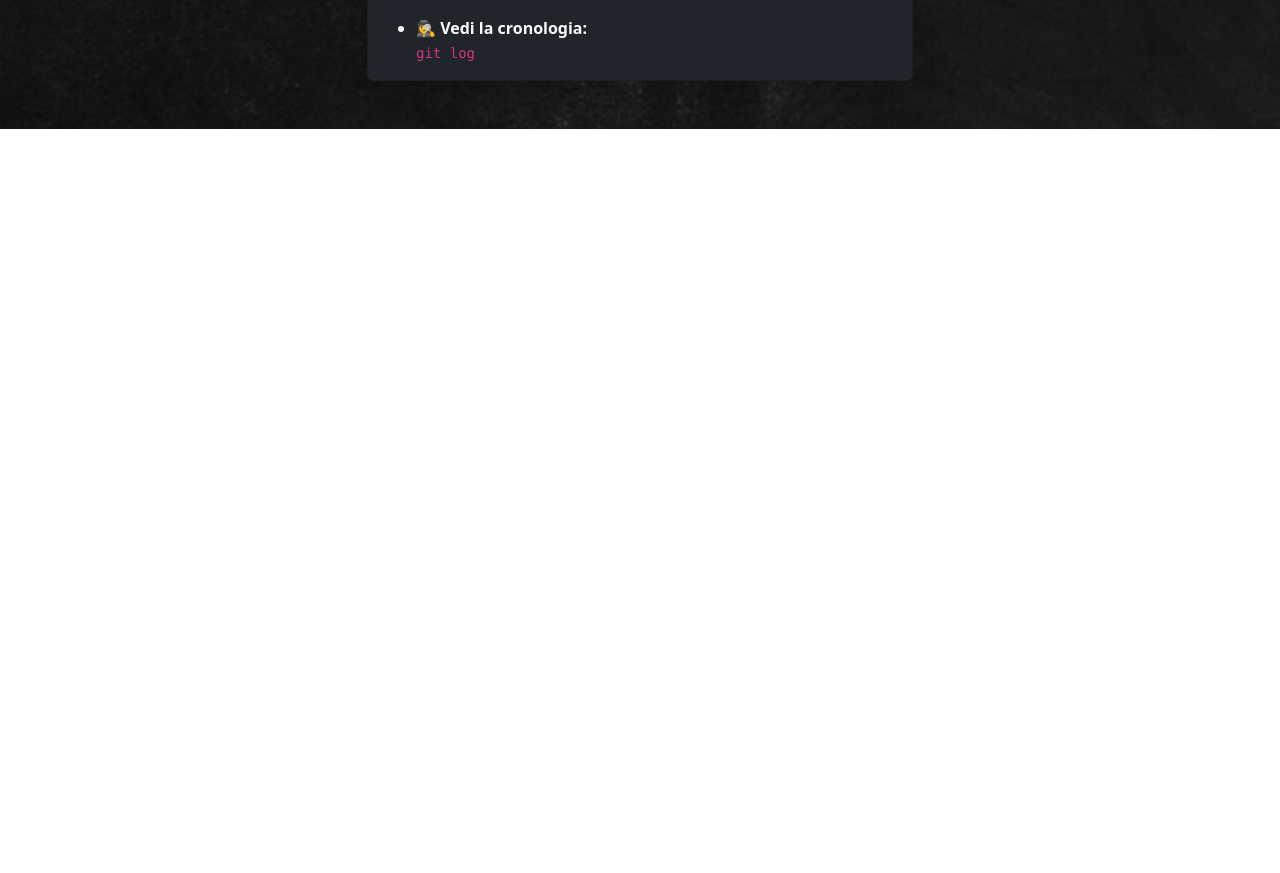
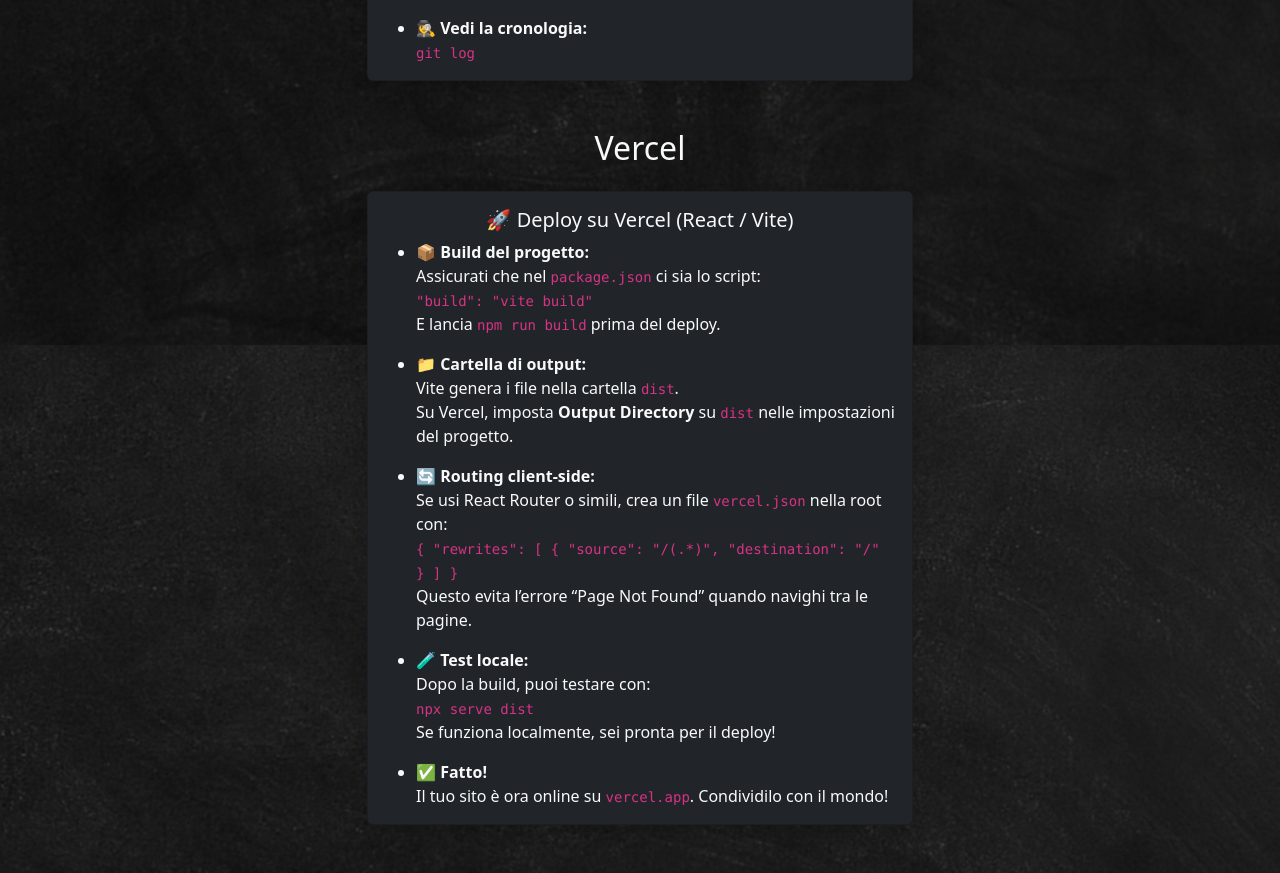
Before and after one commit to 11292-stella/DevGuide, a React (Vite) app: page /creazione in a window 1280 px wide. Shown: the part 3560-4433 px from the top of the page. Before the commit the page ends 3689 px from the top, so only its background shows below. Built offline with nearby package versions, Linux system fonts and the light colour scheme.

Commit message:
Primo commit

```diff
--- a/src/components/Creazione.jsx
+++ b/src/components/Creazione.jsx
@@ -295,6 +295,66 @@
                   </ul>
                 </Card.Body>
               </Card>
+              <h2 className="mt-5">Vercel</h2>
+              <Card bg="dark" text="light" className="mt-4 shadow">
+                <Card.Body>
+                  <Card.Title className="text-center">
+                    🚀 Deploy su Vercel (React / Vite)
+                  </Card.Title>
+                  <ul className="text-start mb-0">
+                    <li>
+                      <strong>📦 Build del progetto:</strong>
+                      <br />
+                      Assicurati che nel <code>package.json</code> ci sia lo
+                      script:
+                      <br />
+                      <code>"build": "vite build"</code>
+                      <br />E lancia <code>npm run build</code> prima del
+                      deploy.
+                    </li>
+                    <li className="mt-3">
+                      <strong>📁 Cartella di output:</strong>
+                      <br />
+                      Vite genera i file nella cartella <code>dist</code>.
+                      <br />
+                      Su Vercel, imposta <strong>
+                        Output Directory
+                      </strong> su <code>dist</code> nelle impostazioni del
+                      progetto.
+                    </li>
+                    <li className="mt-3">
+                      <strong>🔄 Routing client-side:</strong>
+                      <br />
+                      Se usi React Router o simili, crea un file{" "}
+                      <code>vercel.json</code> nella root con:
+                      <br />
+                      <code>{`{
+  "rewrites": [
+    { "source": "/(.*)", "destination": "/" }
+  ]
+}`}</code>
+                      <br />
+                      Questo evita l’errore “Page Not Found” quando navighi tra
+                      le pagine.
+                    </li>
+                    <li className="mt-3">
+                      <strong>🧪 Test locale:</strong>
+                      <br />
+                      Dopo la build, puoi testare con:
+                      <br />
+                      <code>npx serve dist</code>
+                      <br />
+                      Se funziona localmente, sei pronta per il deploy!
+                    </li>
+                    <li className="mt-3">
+                      <strong>✅ Fatto!</strong>
+                      <br />
+                      Il tuo sito è ora online su <code>vercel.app</code>.
+                      Condividilo con il mondo!
+                    </li>
+                  </ul>
+                </Card.Body>
+              </Card>
             </Col>
           </Row>
         </Container>
```
Also changed, not shown: vercel.json (added).
